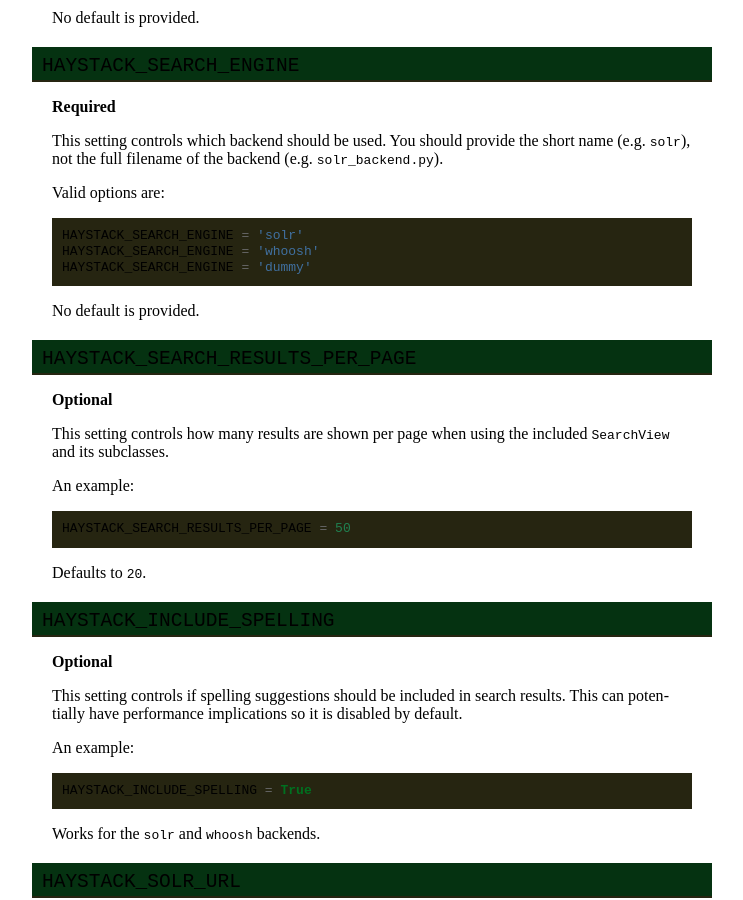
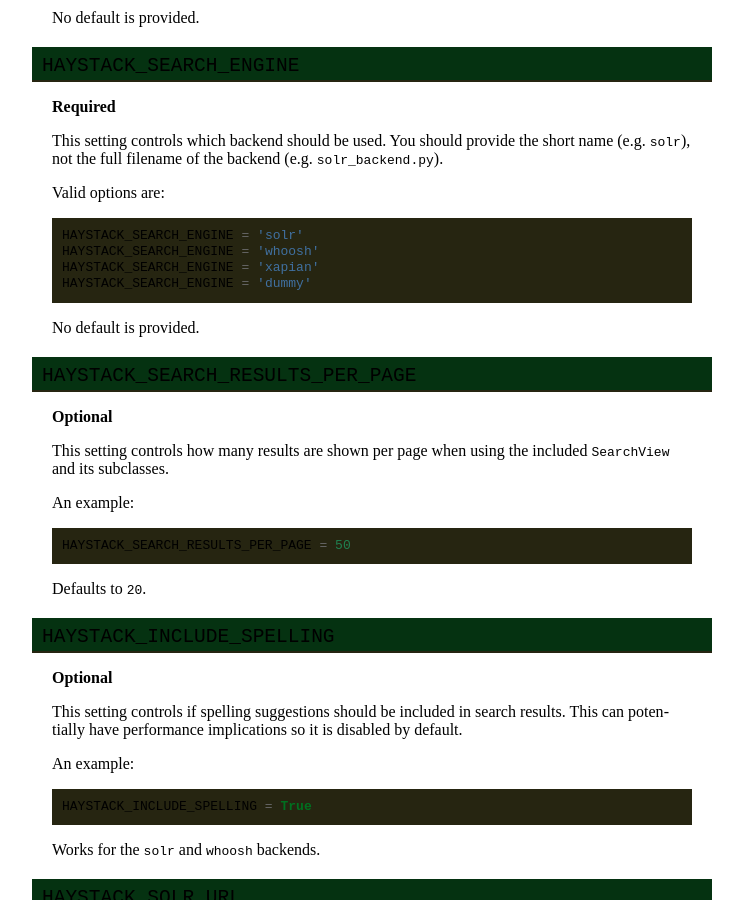
Before and after one commit to django-haystack/django-haystack, a Sphinx documentation site: the page built from docs/settings.rst, in a window 1280 px wide and 900 px high, scrolled down 936 px. Shown: the whole window, without its empty margins (138-881 px from the left). Built offline with Sphinx 7.4.7, drawn with Linux system fonts in a browser that asks for light colours; a style sheet for code colours, icons or effects is not loaded.

Commit message:
Fixed omission of Xapian in the settings docs. Thanks to flebel for pointing this out.

```diff
--- a/docs/settings.rst
+++ b/docs/settings.rst
@@ -57,6 +57,7 @@
 
     HAYSTACK_SEARCH_ENGINE = 'solr'
     HAYSTACK_SEARCH_ENGINE = 'whoosh'
+    HAYSTACK_SEARCH_ENGINE = 'xapian'
     HAYSTACK_SEARCH_ENGINE = 'dummy'
 
 No default is provided.
```
